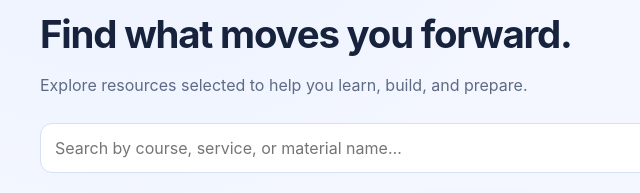
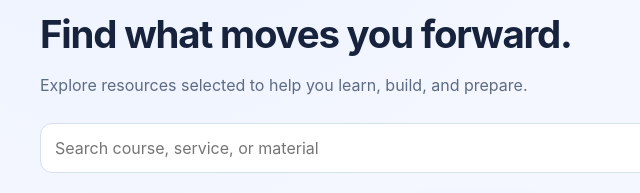
Before and after one commit to mdaamirmangrio/cybertechwithaamir, a website: page public/index.html in a window 1280 px wide. Shown: the part 860-1053 px from the top of the page, 20-660 px from the left. Drawn offline with Linux system fonts and the light colour scheme; no server answers.

Commit message:
modified index.html

```diff
--- a/public/index.html
+++ b/public/index.html
@@ -76,7 +76,7 @@ body{background:radial-gradient(ellipse at 12% 0%,rgba(79,139,255,.13),transpare
 </div></section>
 <section class="section" id="marketplace"><div class="container">
  <div class="section-head"><div><div class="kicker">THE MARKETPLACE</div><h2>Find what moves you forward.</h2><p>Explore resources selected to help you learn, build, and prepare.</p></div></div>
- <div class="toolbar"><input id="searchInput" class="field search" type="search" placeholder="Search by course, service, or material name…" aria-label="Search products"><select id="categoryFilter" class="field" aria-label="Filter category"><option value="">All categories</option></select><select id="sortFilter" class="field" aria-label="Sort products"><option value="featured">Featured first</option><option value="low">Price: low to high</option><option value="high">Price: high to low</option><option value="az">Name: A–Z</option></select></div>
+ <div class="toolbar"><input id="searchInput" class="field search" type="search" placeholder="Search course, service, or material" aria-label="Search products"><select id="categoryFilter" class="field" aria-label="Filter category"><option value="">All categories</option></select><select id="sortFilter" class="field" aria-label="Sort products"><option value="featured">Featured first</option><option value="low">Price: low to high</option><option value="high">Price: high to low</option><option value="az">Name: A–Z</option></select></div>
  <div class="tabs" role="tablist" aria-label="Product categories"><button class="tab active" data-type="course" role="tab" aria-selected="true">Courses</button><button class="tab" data-type="service" role="tab" aria-selected="false">Services</button><button class="tab" data-type="material" role="tab" aria-selected="false">Test Material</button></div>
 
  <div class="search-results-note" id="searchResultsNote" hidden></div><div class="product-grid" id="productGrid" aria-live="polite"></div>
```
